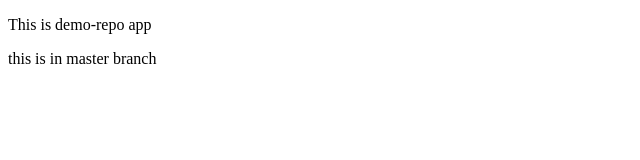
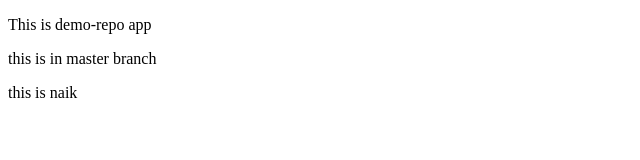
Before and after one commit to ramavathelishanaik/demo-repo, a plain HTML site: page index.html in a window 1280 px wide. Shown: the full height of the page, 0-640 px from the left. Drawn offline with Linux system fonts and the light colour scheme.

Commit message:
naik is added

```diff
--- a/index.html
+++ b/index.html
@@ -9,6 +9,7 @@
     <div>
       <p>This is demo-repo app</p>
       <p>this is in master branch</p>
+      <p>this is naik</p>
     </div>
   </body>
 </html>
```
